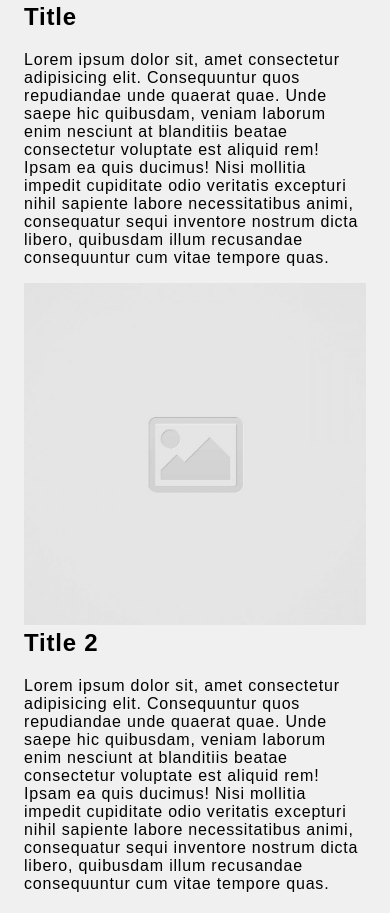
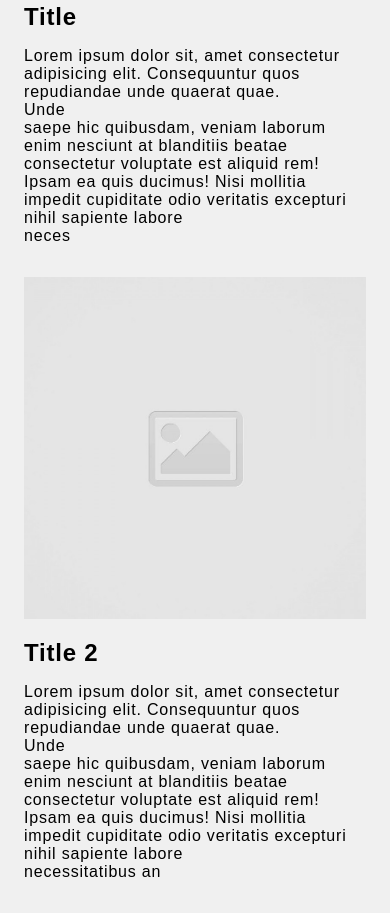
Before and after one commit to lkhuu96/code-journal, a website: page index.html in a window 390 px wide. Shown: the part 1307-2220 px from the top of the page. Drawn offline with nearby package versions, Linux system fonts and the light colour scheme; a web font is replaced by a local one.

Commit message:
Check that the entries list looks good on both mobile and desktop screens.

```diff
--- a/css/styles.css
+++ b/css/styles.css
@@ -37,8 +37,8 @@ ul {
   padding: 0;
 }
 
-h2 {
-  margin-top: 0;
+p {
+  white-space: pre-line;
 }
 
 .font-200 {
--- a/index.html
+++ b/index.html
@@ -57,40 +57,35 @@
       </div>
       <div data-view="entries">
         <ul>
+          <li class="b-margin">
+            <div class="row">
+              <div class="column-half b-margin">
+                <img src="images/placeholder-image-square.jpg">
+              </div>
+              <div class="column-half">
+                <h2 class="b-margin no-top-margin">Title</h2>
+                <p class="b-margin no-top-margin">Lorem ipsum dolor sit, amet consectetur adipisicing elit. Consequuntur quos repudiandae unde quaerat quae.
+                Unde
+                saepe hic quibusdam, veniam laborum enim nesciunt at blanditiis beatae consectetur voluptate est aliquid rem!
+                Ipsam ea quis ducimus! Nisi mollitia impedit cupiditate odio veritatis excepturi nihil sapiente labore
+                neces
+                </p>
+              </div>
+            </div>
+          </li>
           <li>
             <div class="row">
               <div class="column-half b-margin">
                 <img src="images/placeholder-image-square.jpg">
               </div>
               <div class="column-half">
-                <h2>Title</h2>
-                <p>
-                  Lorem ipsum dolor sit, amet consectetur adipisicing elit. Consequuntur quos repudiandae unde quaerat quae.
-                Unde
-                saepe hic quibusdam, veniam laborum enim nesciunt at blanditiis beatae consectetur voluptate est aliquid rem!
-                Ipsam ea quis ducimus! Nisi mollitia impedit cupiditate odio veritatis excepturi nihil sapiente labore
-                necessitatibus animi, consequatur sequi inventore nostrum dicta libero, quibusdam illum recusandae
-                consequuntur cum
-                vitae tempore quas.
+                <h2 class="b-margin no-top-margin">Title 2</h2>
+                <p class="b-margin no-top-margin">Lorem ipsum dolor sit, amet consectetur adipisicing elit. Consequuntur quos repudiandae unde quaerat quae.
+                  Unde
+                  saepe hic quibusdam, veniam laborum enim nesciunt at blanditiis beatae consectetur voluptate est aliquid rem!
+                  Ipsam ea quis ducimus! Nisi mollitia impedit cupiditate odio veritatis excepturi nihil sapiente labore
+                  necessitatibus an
                 </p>
-              </div>
-            </div>
-          </li>
-          <li>
-            <div class="row">
-              <div class="column-half">
-                <img src="images/placeholder-image-square.jpg">
-              </div>
-              <div class="column-half">
-                <h2>Title 2</h2>
-                Lorem ipsum dolor sit, amet consectetur adipisicing elit. Consequuntur quos repudiandae unde quaerat quae.
-                Unde
-                saepe hic quibusdam, veniam laborum enim nesciunt at blanditiis beatae consectetur voluptate est aliquid rem!
-                Ipsam ea quis ducimus! Nisi mollitia impedit cupiditate odio veritatis excepturi nihil sapiente labore
-                necessitatibus animi, consequatur sequi inventore nostrum dicta libero, quibusdam illum recusandae
-                consequuntur
-                cum
-                vitae tempore quas.
               </div>
             </div>
           </li>
```
